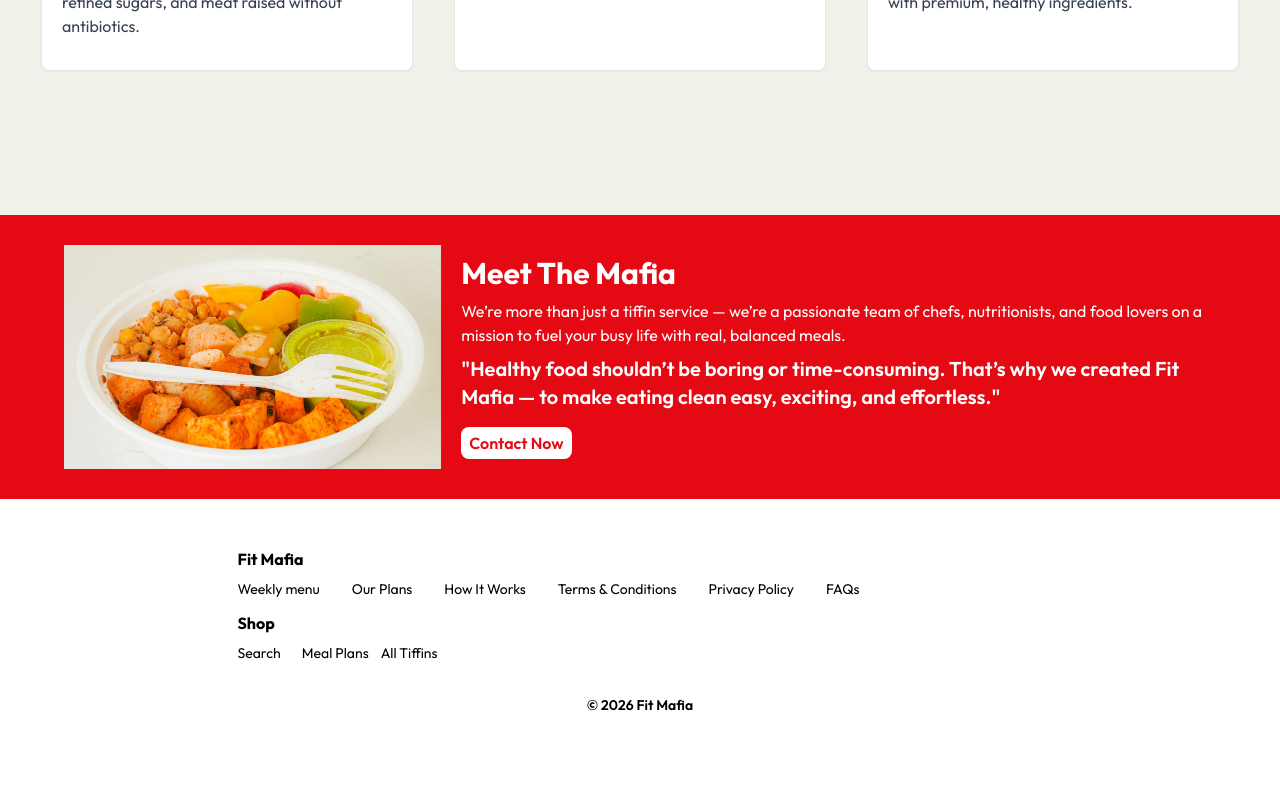
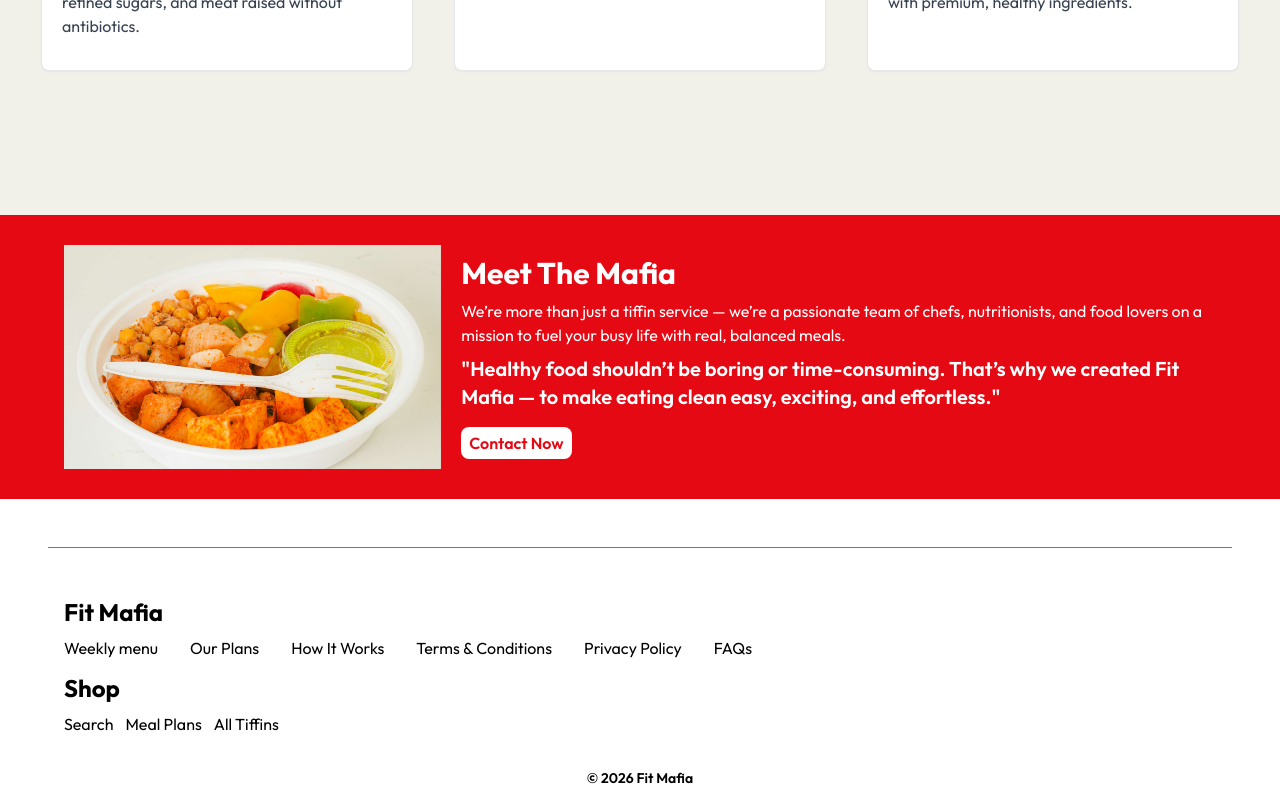
Before and after one commit to amrinder492/Fit-Mafia-, a Next.js app: page / in a window 1280 px wide. Shown: the part 3713-4513 px from the top of the page. Before the commit the page ends 4440 px from the top, so only its background shows below. Built offline with nearby package versions, Linux system fonts and the light colour scheme; no server answers.

Commit message:
Update Footer component styles for improved layout and responsiveness. Adjusted class names for better alignment, increased text sizes for visibility, and added a border for visual separation.

```diff
--- a/src/components/main/Footer.tsx
+++ b/src/components/main/Footer.tsx
@@ -39,12 +39,12 @@
 
   return (
     <div className="w-full flex flex-col bg-white px-4 md:px-12 pt-12 items-center">
-      <div className=" w-full flex flex-col lg:flex-row max-lg:items-center justify-center gap-4">
+      <div className=" w-full flex flex-col lg:flex-row border-t border-red-500 pt-12 max-lg:items-center justify-center gap-4">
         {/* links section */}
-        <div className="max-w-[805px] pb-5 w-full h-full flex flex-col gap-3 justify-center lg:justify-start">
+        <div className="max-w-6xl pb-5 w-full h-full flex flex-col gap-3 justify-center lg:justify-start">
           {/* Factor */}
-          <div className="max-w- [200px] w-full h-full flex flex-col gap-2 ">
-            <span className="font-bold text-[16px] leading-[24px] text-black">
+          <div className="m w-full h-full flex flex-col gap-2 ">
+            <span className="font-bold text-[16px] lg:text-2xl leading-[24px] text-black">
               Fit Mafia
             </span>
             <div className="flex flex-wrap gap-3 sm:gap-8 w-full">
@@ -53,7 +53,7 @@
                   <Link
                     key={i}
                     href={e.url}
-                    className="font-normal text-[14px] leading-[20px] text-black hover:text-fit-red min-[450px]:whitespace-nowrap min-[450px]:text-ellipsis"
+                    className="font-normal text-[14px] lg:text-base leading-[20px] text-black hover:text-fit-red min-[450px]:whitespace-nowrap min-[450px]:text-ellipsis"
                   >
                     {e.text}
                   </Link>
@@ -64,7 +64,7 @@
 
           {/* Shop */}
           <div className="max-w-[200px] w-full h-full flex flex-col gap-2">
-            <span className="font-bold text-[16px] leading-[24px] text-black">
+            <span className="font-bold text-[16px] lg:text-2xl leading-[24px] text-black">
               Shop
             </span>
             <div className="flex  gap-3">
@@ -73,7 +73,7 @@
                   <Link
                     key={i}
                     href={e.url}
-                    className="inline-block font-normal w-full text-[14px] leading-[20px] text-black hover:text-fit-red whitespace-nowrap"
+                    className="inline-block font-normal w-full text-[14px] lg:text-base leading-[20px] text-black hover:text-fit-red whitespace-nowrap"
                   >
                     {e.text}
                   </Link>
```
